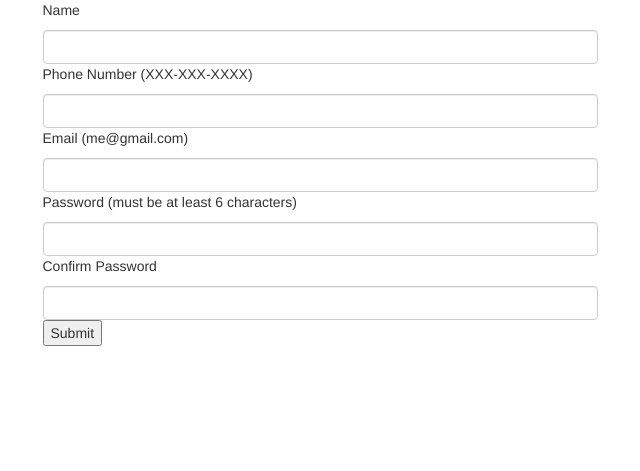
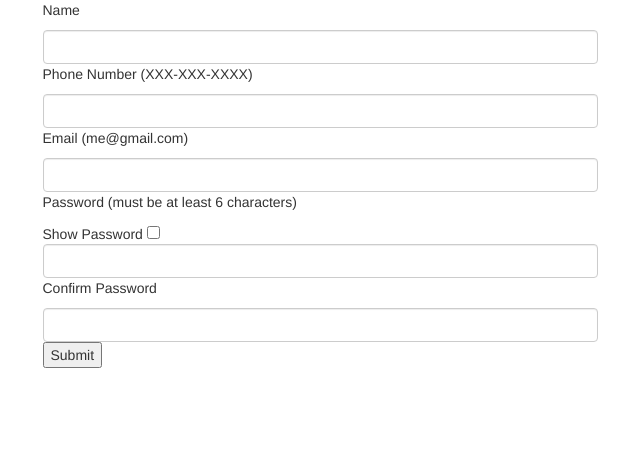
Before and after one commit to 14perkinss/iXassignments, a plain HTML site: page Day12/index.html in a window 1280 px wide. Shown: the whole page, without its empty margins (320-960 px from the left). Drawn offline with nearby package versions, Linux system fonts and the light colour scheme.

Commit message:
Day 12 Afternoon with challenge

```diff
--- a/Day12/index.html
+++ b/Day12/index.html
@@ -24,9 +24,12 @@
             <p>Email (me@gmail.com)</p>
             <input type="text" class="form-control" ng-model="email">
             <p>Password (must be at least 6 characters)</p>
-            <input type="password" class="form-control" ng-model="password">
+            <div> Show Password
+              <input type="checkbox" val=""ng-click="showHidePass()">
+            </div>
+            <input type="{{inputType}}" class="form-control" ng-model="password">
             <p>Confirm Password</p>
-            <input type="password" class="form-control" ng-model="password2">
+            <input type="{{inputType}}" class="form-control" ng-model="password2">
           </form>
           <button ng-click="checkInputs()">Submit</button>
         </div>
--- a/Day12/script.js
+++ b/Day12/script.js
@@ -9,7 +9,7 @@ app.controller("FormCtrl", function($scope) {
   $scope.password = "";
   $scope.password2 = "";
   $scope.mySwitch = false;
-
+  $scope.inputType = "password";
   //Check the inputs
   $scope.checkInputs = function() {
 
@@ -50,6 +50,12 @@ app.controller("FormCtrl", function($scope) {
     }
   }
 
+  $scope.showHidePass = function() {
+  if ($scope.inputType == 'password')
+    $scope.inputType = 'text';
+  else
+    $scope.inputType = 'password';
+  }
 });
 
 
```
